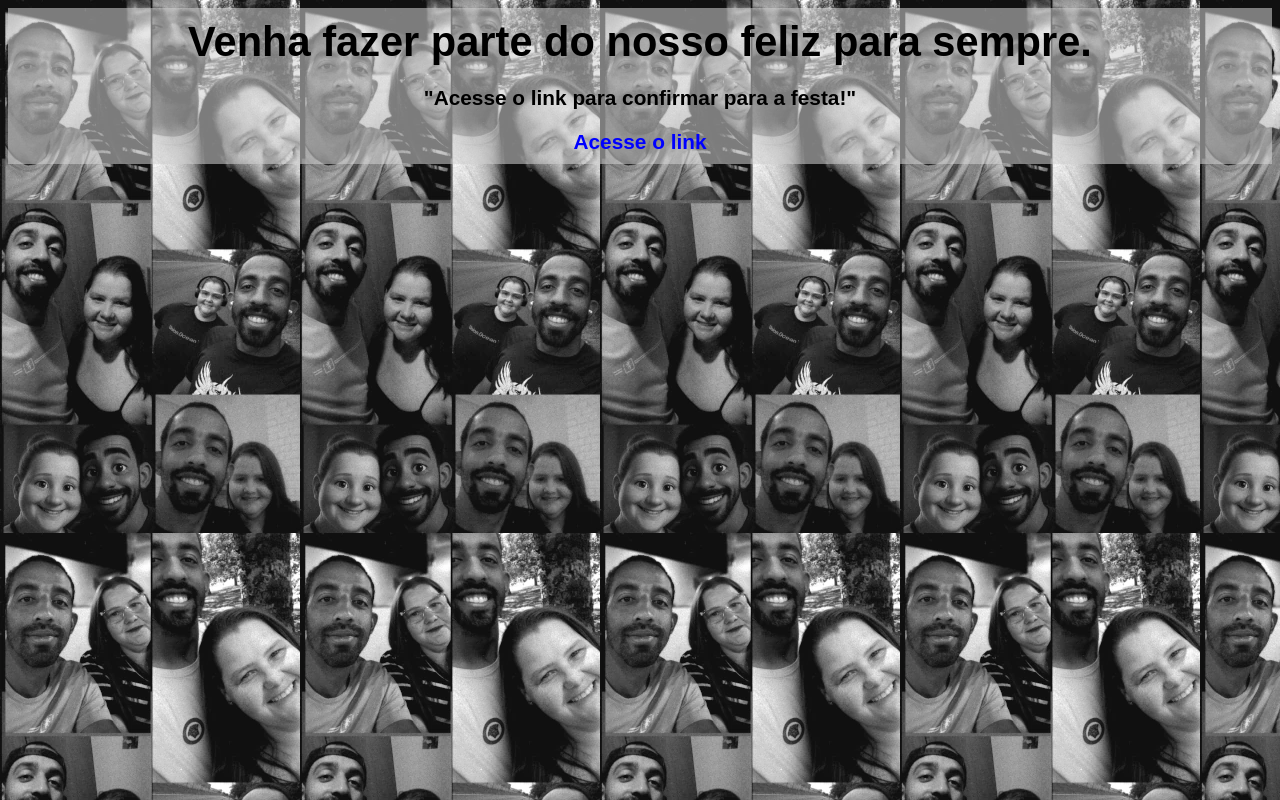
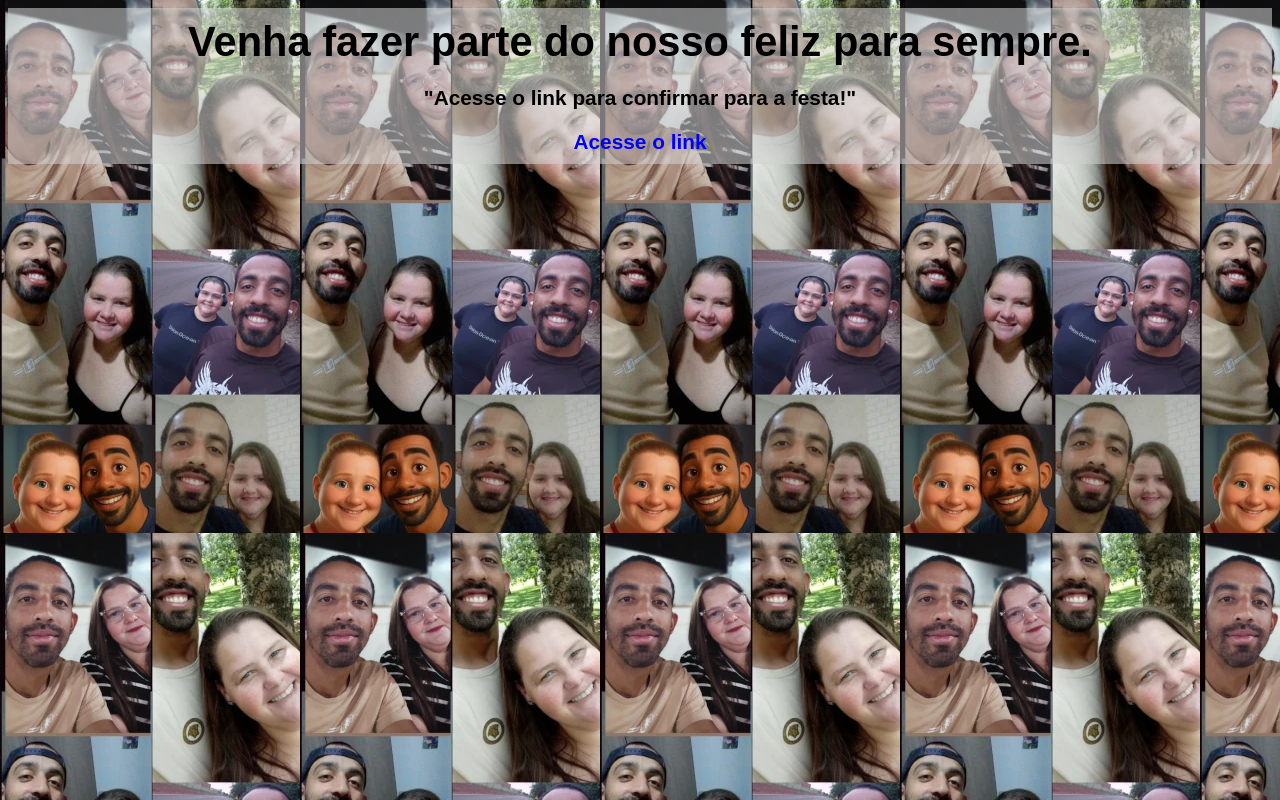
Before and after one commit to Guilhernne/casamento, a plain HTML site: page index.html in a window 1280 px wide. Drawn offline with Linux system fonts and the light colour scheme.

Commit message:
Atualizando

```diff
--- a/index.html
+++ b/index.html
@@ -7,7 +7,7 @@
     <style>
         body {
             font-family: Arial, Helvetica, sans-serif;
-            background-image: url('img/love300.webp');
+            background-image: url('img/amor300.webp');
             font-size: 1.3em;
         }
         h1, p, a {
```
Also changed, not shown: img/amor.webp (added), img/amor300.webp (added).
